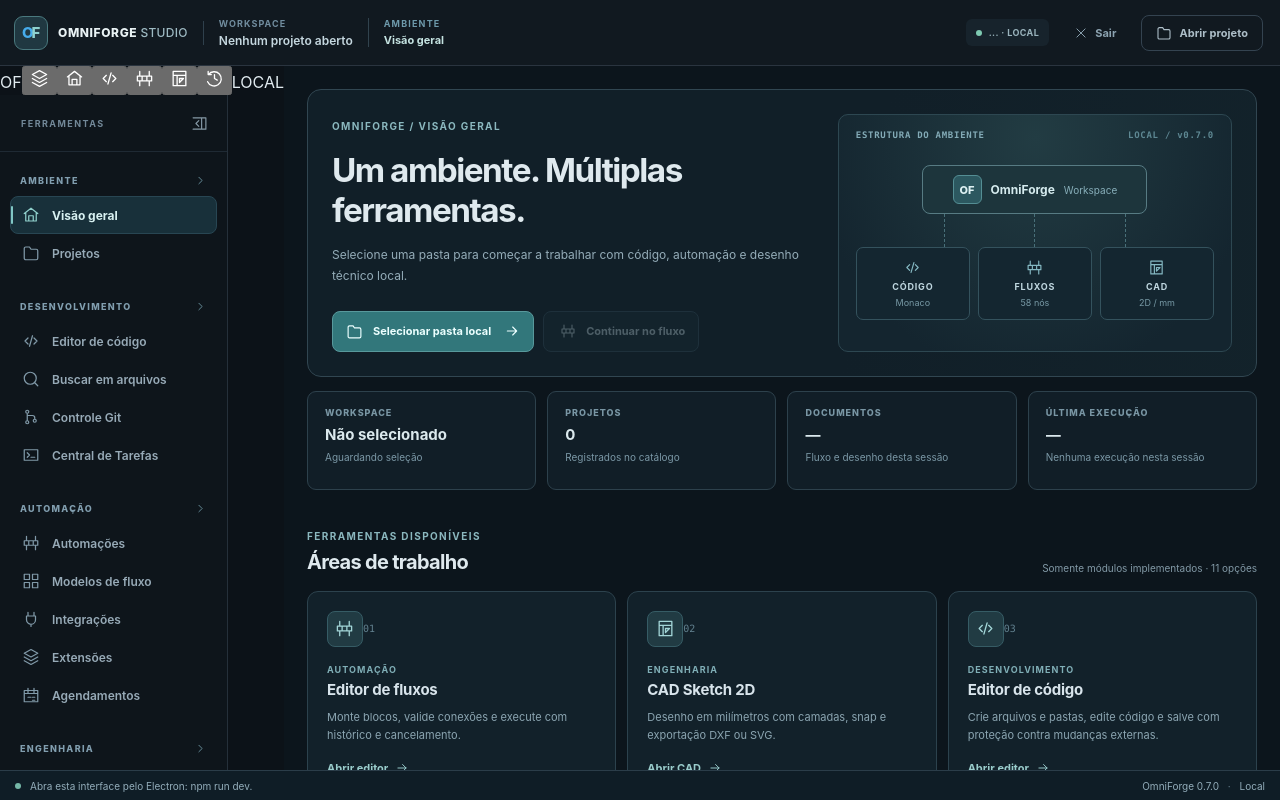
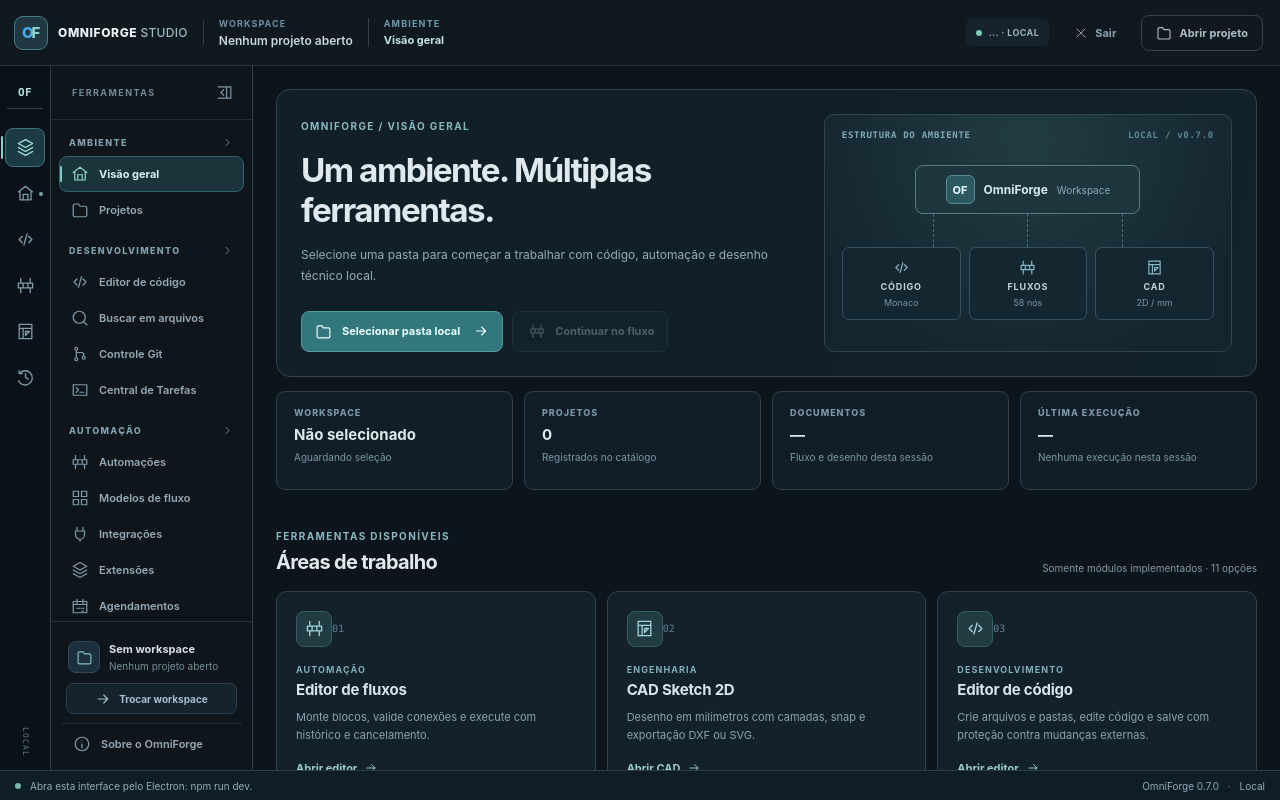
Before and after one commit to DragonBlack18/OmniForge-Studio, a React (Vite) app: page / in a window 1280 px wide. Built offline with nearby package versions, Linux system fonts and the light colour scheme.

Commit message:
style(workbench): compact industrial activity rail and dense tool tree

```diff
--- a/src/workbench/NavigationSidebar.css
+++ b/src/workbench/NavigationSidebar.css
@@ -45,3 +45,26 @@
 .primary-nav__group-toggle svg{transition:transform .15s;color:#6d97a4}
 .primary-nav__group-toggle[aria-expanded="false"] svg{transform:rotate(-90deg)}
 .primary-nav--collapsed .primary-nav__group-toggle{display:none}
+
+
+/* v0.7.5 — technical workbench hierarchy: activity rail > tool tree > editor. */
+.workbench-navigation{display:flex;flex:none;min-height:0;max-height:100%;background:#0e151b;border-right:1px solid #2c4049}
+.workbench-navigation .primary-nav{width:201px;flex:0 0 201px;border-right:0;transition:width .16s ease,flex-basis .16s ease}
+.workbench-navigation .primary-nav--collapsed{width:58px;flex-basis:58px}
+.activity-rail{display:flex;flex-direction:column;align-items:center;gap:7px;flex:0 0 51px;width:51px;padding:10px 4px 7px;background:#0a1118;border-right:1px solid #29404b;min-height:0}
+.activity-rail__brand{width:36px;height:33px;display:grid;place-items:center;color:#b6dedb;border-bottom:1px solid #304650;margin-bottom:12px;font:750 11px Consolas,monospace;letter-spacing:.04em}
+.activity-rail__button{width:40px;height:39px;display:grid;place-items:center;color:#809ba9;background:none;border:1px solid transparent;border-radius:8px;position:relative}
+.activity-rail__button:hover{background:#1a3039;color:#d6eeec;border-color:#375863}
+.activity-rail__button.is-selected{background:#1b3a42;color:#a9e1db;border-color:#3c7477}
+.activity-rail__button.is-selected:before{content:'';position:absolute;left:-5px;top:7px;bottom:7px;width:2px;border-radius:3px;background:#80d1c9}
+.activity-rail__button.is-current:not(.is-selected):after{content:'';position:absolute;right:1px;top:17px;width:4px;height:4px;border-radius:100%;background:#73a9aa}
+.activity-rail__bottom{margin-top:auto;font:8px Consolas,monospace;letter-spacing:.15em;writing-mode:vertical-rl;color:#587782;padding:6px 0}
+.activity-rail button:focus-visible{outline:2px solid #a1e5e1;outline-offset:1px}
+.workbench-navigation .primary-nav__groups{padding:11px 8px}
+.workbench-navigation .primary-nav__group{margin-bottom:11px}
+.workbench-navigation .primary-nav__group-toggle{min-height:24px;color:#82a1ae;font-weight:800}
+.workbench-navigation .primary-nav__item{min-height:36px;font-size:11px;gap:10px}
+.workbench-navigation .primary-nav__item--active{background:#19353b!important;border-color:#32626b!important}
+.workbench-navigation .primary-nav__heading{height:54px}
+@media(max-width:1200px){.workbench-navigation .primary-nav:not(.primary-nav--collapsed){width:183px;flex-basis:183px}}
+@media(prefers-reduced-motion:reduce){.workbench-navigation .primary-nav{transition:none}}
```
